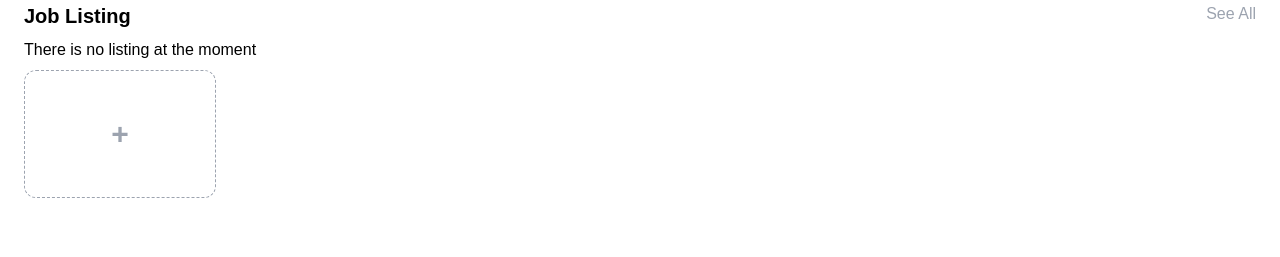
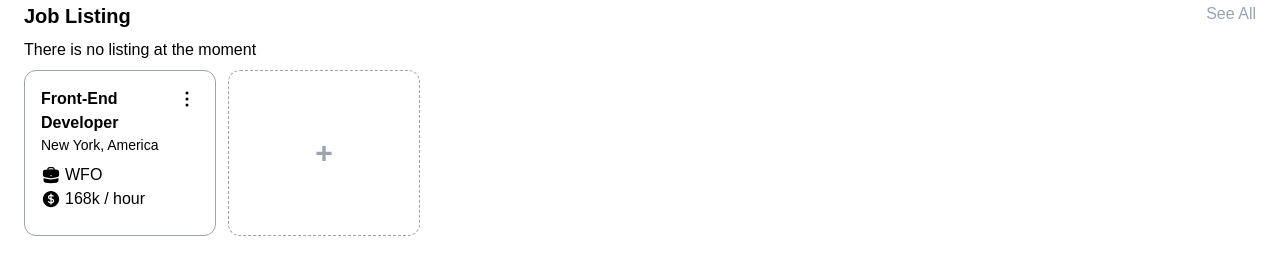
Before and after one commit to kukingkux/interners, a Next.js app: page / in a window 1280 px wide. Shown: the part 610-867 px from the top of the page. Before the commit the page ends 832 px from the top, so only its background shows below. Built offline with nearby package versions, Linux system fonts and the light colour scheme.

Commit message:
AVAILABLE LISTING IN PAGE.JS FILE

```diff
--- a/src/app/page.js
+++ b/src/app/page.js
@@ -150,11 +150,68 @@ export default function Home() {
             <p className="text-base text-black mb-2">
               There is no listing at the moment
             </p>
-            <a>
-              <div className="rounded-xl border border-gray-400 border-dashed hover:border-solid w-48 h-32 place-items-center content-center">
-                <p className="text-3xl text-gray-400 font-semibold">+</p>
+            <div className="flex space-x-3">
+              <div className="rounded-xl border border-gray-400 w-48 p-4 content-center place-content-center">
+                <div className="flex justify-between">
+                  <p className="text-black font-bold">Front-End Developer</p>
+                  <a className="text-black">
+                    <svg
+                      xmlns="http://www.w3.org/2000/svg"
+                      viewBox="0 0 24 24"
+                      fill="currentColor"
+                      class="size-6"
+                    >
+                      <path
+                        fill-rule="evenodd"
+                        d="M10.5 6a1.5 1.5 0 1 1 3 0 1.5 1.5 0 0 1-3 0Zm0 6a1.5 1.5 0 1 1 3 0 1.5 1.5 0 0 1-3 0Zm0 6a1.5 1.5 0 1 1 3 0 1.5 1.5 0 0 1-3 0Z"
+                        clip-rule="evenodd"
+                      />
+                    </svg>
+                  </a>
+                </div>
+                <p className="text-black text-sm">New York, America</p>
+                <div className="my-2">
+                  <div className="flex space-x-1">
+                    <svg
+                      xmlns="http://www.w3.org/2000/svg"
+                      viewBox="0 0 24 24"
+                      fill="currentColor"
+                      class="size-5 text-black self-center"
+                    >
+                      <path
+                        fill-rule="evenodd"
+                        d="M7.5 5.25a3 3 0 0 1 3-3h3a3 3 0 0 1 3 3v.205c.933.085 1.857.197 2.774.334 1.454.218 2.476 1.483 2.476 2.917v3.033c0 1.211-.734 2.352-1.936 2.752A24.726 24.726 0 0 1 12 15.75c-2.73 0-5.357-.442-7.814-1.259-1.202-.4-1.936-1.541-1.936-2.752V8.706c0-1.434 1.022-2.7 2.476-2.917A48.814 48.814 0 0 1 7.5 5.455V5.25Zm7.5 0v.09a49.488 49.488 0 0 0-6 0v-.09a1.5 1.5 0 0 1 1.5-1.5h3a1.5 1.5 0 0 1 1.5 1.5Zm-3 8.25a.75.75 0 1 0 0-1.5.75.75 0 0 0 0 1.5Z"
+                        clip-rule="evenodd"
+                      />
+                      <path d="M3 18.4v-2.796a4.3 4.3 0 0 0 .713.31A26.226 26.226 0 0 0 12 17.25c2.892 0 5.68-.468 8.287-1.335.252-.084.49-.189.713-.311V18.4c0 1.452-1.047 2.728-2.523 2.923-2.12.282-4.282.427-6.477.427a49.19 49.19 0 0 1-6.477-.427C4.047 21.128 3 19.852 3 18.4Z" />
+                    </svg>
+
+                    <p className="text-black text-base">WFO</p>
+                  </div>
+                  <div className="flex space-x-1">
+                    <svg
+                      xmlns="http://www.w3.org/2000/svg"
+                      viewBox="0 0 24 24"
+                      fill="currentColor"
+                      class="size-5 text-black self-center"
+                    >
+                      <path d="M10.464 8.746c.227-.18.497-.311.786-.394v2.795a2.252 2.252 0 0 1-.786-.393c-.394-.313-.546-.681-.546-1.004 0-.323.152-.691.546-1.004ZM12.75 15.662v-2.824c.347.085.664.228.921.421.427.32.579.686.579.991 0 .305-.152.671-.579.991a2.534 2.534 0 0 1-.921.42Z" />
+                      <path
+                        fill-rule="evenodd"
+                        d="M12 2.25c-5.385 0-9.75 4.365-9.75 9.75s4.365 9.75 9.75 9.75 9.75-4.365 9.75-9.75S17.385 2.25 12 2.25ZM12.75 6a.75.75 0 0 0-1.5 0v.816a3.836 3.836 0 0 0-1.72.756c-.712.566-1.112 1.35-1.112 2.178 0 .829.4 1.612 1.113 2.178.502.4 1.102.647 1.719.756v2.978a2.536 2.536 0 0 1-.921-.421l-.879-.66a.75.75 0 0 0-.9 1.2l.879.66c.533.4 1.169.645 1.821.75V18a.75.75 0 0 0 1.5 0v-.81a4.124 4.124 0 0 0 1.821-.749c.745-.559 1.179-1.344 1.179-2.191 0-.847-.434-1.632-1.179-2.191a4.122 4.122 0 0 0-1.821-.75V8.354c.29.082.559.213.786.393l.415.33a.75.75 0 0 0 .933-1.175l-.415-.33a3.836 3.836 0 0 0-1.719-.755V6Z"
+                        clip-rule="evenodd"
+                      />
+                    </svg>
+                    <p className="text-black text-base">168k / hour</p>
+                  </div>
+                </div>
               </div>
-            </a>
+              <a>
+                <div className="rounded-xl border border-gray-400 border-dashed hover:border-solid w-48 h-full place-items-center content-center">
+                  <p className="text-3xl text-gray-400 font-semibold">+</p>
+                </div>
+              </a>
+            </div>
           </div>
         </div>
       </main>
```
